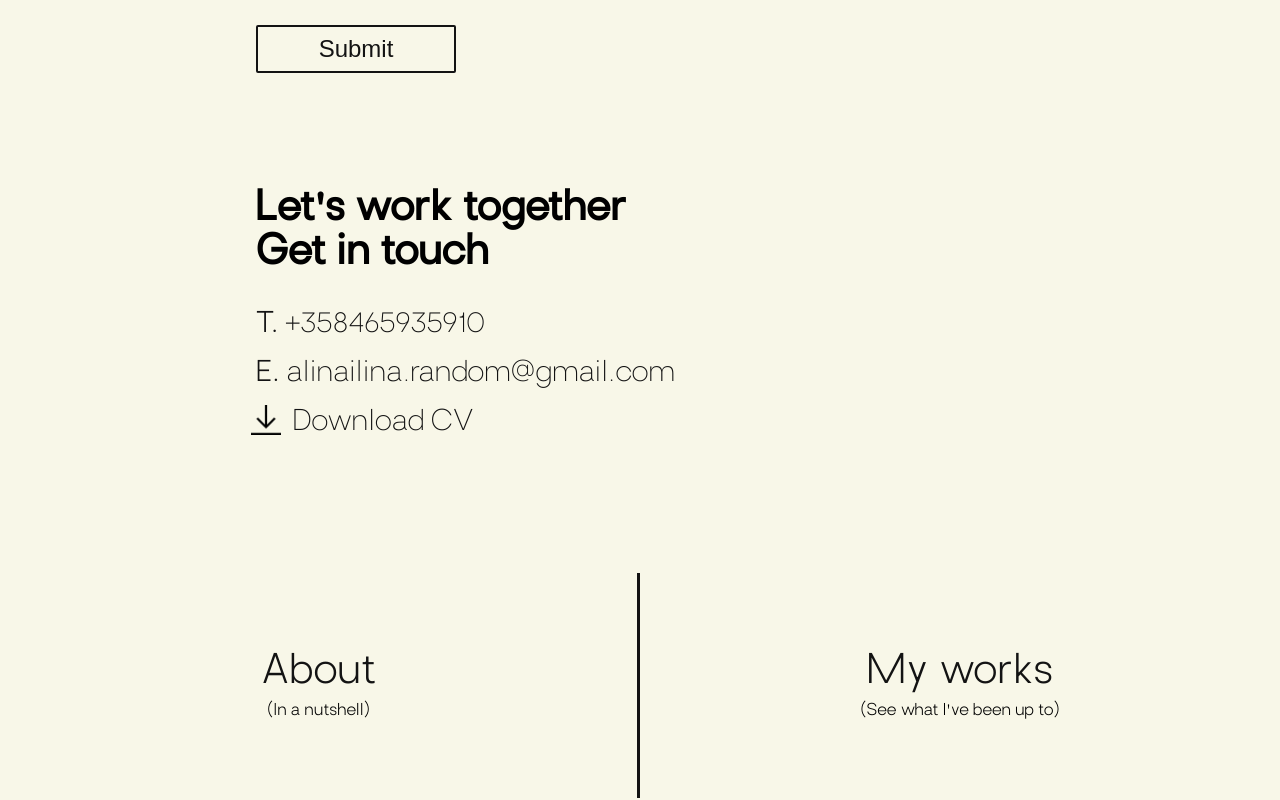
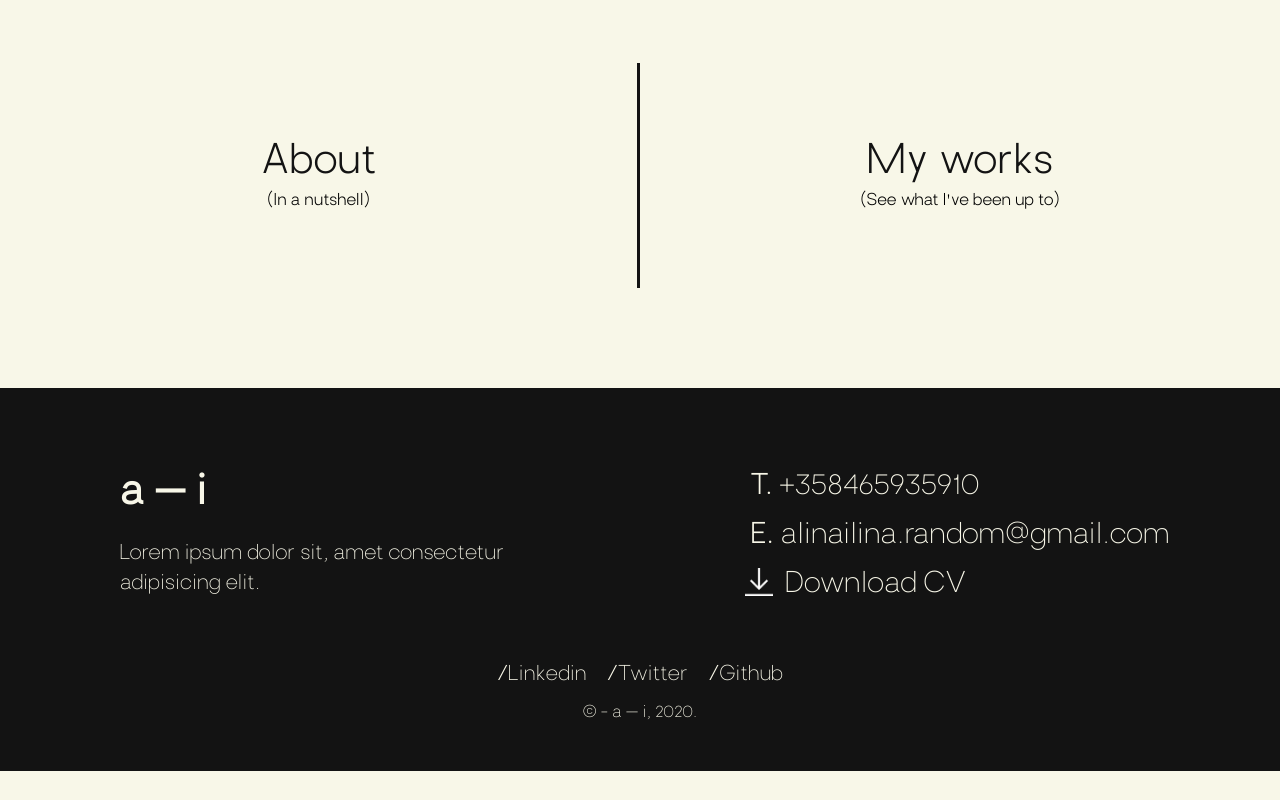
Before and after one commit to alinailina/Cover-Letter, a React (Create React App) app: page /faq in a window 1280 px wide. Shown: the part 1380-2180 px from the top of the page. After the commit the page ends 2151 px from the top, so only its background shows below. Built offline with nearby package versions, Linux system fonts and the light colour scheme.

Commit message:
Updated footer

```diff
--- a/src/components/Footer.jsx
+++ b/src/components/Footer.jsx
@@ -4,31 +4,62 @@ import "./index.scss";
 const Footer = () => {
   return (
     <footer>
+      <div className="title">
         <div>
+          {" "}
+          <h3>a &mdash; i</h3>{" "}
+          <p>Lorem ipsum dolor sit, amet consectetur adipisicing elit.</p>
+        </div>
+      </div>
+
+      <div className="contacts">
+        <div>
+          {" "}
+          <a href="tel:+358465935910">
+            <span>T.</span> +358465935910
+          </a>
+          <a href="mailto:alinailina.random@gmail.com">
+            <span>E.</span> alinailina.random@gmail.com
+          </a>{" "}
+          <a href="/">
+            <span>
+              <img
+                src={require("../assets/download.png")}
+                alt="download-icon"
+              />
+            </span>{" "}
+            Download CV
+          </a>
+        </div>
+      </div>
+
+      <div className="links">
+        <div>
+          {" "}
           <a
             href="https://www.linkedin.com/in/alinailina/"
             target="_blank"
             rel="noopener noreferrer"
           >
-          /Linkedin
+            <span>/</span>Linkedin
           </a>
           <a
             href="https://twitter.com/icode_ergosum"
             target="_blank"
             rel="noopener noreferrer"
           >
-          /Twitter
+            <span>/</span>Twitter
           </a>
           <a
             href="https://github.com/alinailina"
             target="_blank"
             rel="noopener noreferrer"
           >
-          /Github
+            <span>/</span>Github
           </a>
         </div>
-
         <p>© - a &mdash; i, 2020.</p>
+      </div>
     </footer>
   );
 };
--- /dev/null
+++ b/src/components/New.jsx
@@ -0,0 +1,27 @@
+import React from "react";
+import "./index.scss";
+
+const New = () => {
+  return (
+    <div className="new">
+      {" "}
+      <h3>Let's work together</h3>
+      <div>
+        <a href="tel:+358465935910">
+          <span>T.</span> +358465935910
+        </a>
+        <a href="mailto:alinailina.random@gmail.com">
+          <span>E.</span> alinailina.random@gmail.com
+        </a>{" "}
+        <a href="/">
+          <span>
+            <img src={require("../assets/download.png")} alt="download-icon" />
+          </span>{" "}
+          Download CV
+        </a>
+      </div>
+    </div>
+  );
+};
+
+export default New;
--- a/src/components/index.scss
+++ b/src/components/index.scss
@@ -316,10 +316,11 @@ aside {
 // Bottom nav
 .bottom-nav {
   //@include child-container;
-  margin: 50px auto;
+  margin: 50px auto 100px;
   display: flex;
 
   > div {
+    // border: 1px solid red;
     width: 50%;
     height: 225px;
     display: flex;
@@ -374,45 +375,204 @@ aside {
 // Footer
 footer {
   //border: 1px solid red;
+  width: 100%;
+  background-color: $black;
+  display: flex;
+  flex-wrap: wrap;
+  justify-content: space-between;
+  padding: 75px 0 25px;
+
+  .title {
+    // border: 1px solid red;
+    width: 50%;
+    display: flex;
+    align-items: center;
+    justify-content: center;
+
+    > div {
       display: flex;
       flex-direction: column;
+    }
+
+    h3 {
+      //border: 1px solid red;
+      font-size: 2.5rem;
+      color: $nude;
+      margin-bottom: 25px;
+      font-family: $regular;
+      //color: $red;
+    }
+
+    p {
+      // border: 1px solid red;
+      font-size: 1.25rem;
+      line-height: 1.5;
+      color: $nude;
+      max-width: 20em;
+    }
+  }
+
+  .contacts {
+    //border: 1px solid red;
+    width: 50%;
+    display: flex;
+
+    align-items: center;
     justify-content: center;
-  align-items: center;
-  //margin-bottom: 25px;
 
     > div {
+      display: flex;
+      flex-direction: column;
+
+      a {
         //border: 1px solid red;
-    display: flex;
-    justify-content: center;
-    align-items: center;
+        font-size: 1.75rem;
+        color: $nude;
+        line-height: 1.75;
+        text-decoration: none;
+
+        span {
+          font-family: $regular;
         }
 
+        &:hover {
+          text-decoration: underline;
+        }
+
+        span:last-of-type {
+          img {
+            width: 28px;
+            position: relative;
+            top: 4px;
+            left: -5px;
+            filter: invert(100%);
+          }
+        }
+      }
+    }
+  }
+
+  .links {
+    //border: 1px solid red;
+    width: 100%;
+    display: flex;
+    flex-direction: column;
+    align-items: center;
+    justify-content: center;
+    padding: 50px 0 25px;
+
+    > div {
+      margin-bottom: 15px;
       a {
         font-size: 1.25rem;
+        line-height: 1.5;
+        color: $nude;
         cursor: pointer;
         text-decoration: none;
+        padding: 0 10px;
+
+        span {
+          font-family: $regular;
+        }
+
         &:hover {
-      color: $red;
           text-decoration: underline;
         }
       }
+    }
 
-  a,
+    // Copyright
     p {
+      color: $nude;
+    }
+  }
+
+  // Mobile
+
+  @include tablet {
+    justify-content: space-around;
+    .title {
+      width: 35%;
+    }
+
+    .contacts {
+      //border: 1px solid red;
+      width: 45%;
+      display: flex;
+
+      align-items: flex-end;
+      justify-content: center;
+
+      > div {
+        display: flex;
+        flex-direction: column;
+
+        a {
+          //border: 1px solid red;
+          font-size: 1.25rem;
+          color: $nude;
+          line-height: 1.5;
+          text-decoration: none;
+
+          span {
             font-family: $regular;
-    color: $black;
-    padding: 25px 10px;
+          }
 
-    @include phone {
-      padding: 15px 10px;
+          &:hover {
+            text-decoration: underline;
+          }
+
+          span:last-of-type {
+            img {
+              width: 28px;
+              position: relative;
+              top: 4px;
+              left: -5px;
+              filter: invert(100%);
+            }
+          }
+        }
+      }
     }
   }
 
   @include phone {
-    padding: 10px;
+    .title {
+      width: 100%;
+      margin-bottom: 25px;
 
+      h3 {
+        font-size: 6vw;
+        margin-bottom: 25px;
+        text-align: center;
+      }
+
+      p {
+        font-size: 1.25rem;
+        line-height: 1.5;
+        color: $nude;
+        max-width: 20em;
+        text-align: center;
+      }
+    }
+
+    .contacts {
+      width: 100%;
+
+      > div {
         a {
-      font-size: 1rem;
+          font-size: 1.25rem;
+          line-height: 1.5;
+          text-align: center;
+
+          span:last-of-type {
+            img {
+              width: 20px;
+              top: 3px;
             }
           }
         }
+      }
+    }
+  }
+}
--- a/src/layout/About.jsx
+++ b/src/layout/About.jsx
@@ -7,6 +7,7 @@ import css from "./css/About.module.scss";
 
 // Children
 import CTA from "../components/CTA";
+import New from "../components/New";
 
 const About = () => {
   return (
@@ -42,7 +43,7 @@ const About = () => {
           Developer and a Human.
         </p>
       </section>
-      <CTA />
+
       <section className="bottom-nav">
         <div>
           <Link to="portfolio">My works</Link>
--- a/src/layout/FAQ/Item.jsx
+++ b/src/layout/FAQ/Item.jsx
@@ -17,7 +17,7 @@ const Item = ({ question, children }) => {
   return (
     <div className="item">
       <div className="question" onClick={toogleActive}>
-        <p> + {question}</p>
+        <p>{question}</p>
       </div>
       <div className="answer" ref={answerRef}>
         {children}
--- a/src/layout/FAQ/index.jsx
+++ b/src/layout/FAQ/index.jsx
@@ -27,7 +27,7 @@ const FAQ = () => {
         </header>
         <Form />
       </section>
-      <CTA />
+
       <section className="bottom-nav">
         <div>
           <Link to="about">About</Link>
--- a/src/layout/Home.jsx
+++ b/src/layout/Home.jsx
@@ -78,8 +78,6 @@ const Home = () => {
           </ul>
         </section>
 
-        <CTA />
-
         <section className="bottom-nav">
           <div>
             <Link to="/portfolio">My works</Link>
--- a/src/layout/Portfolio.jsx
+++ b/src/layout/Portfolio.jsx
@@ -3,9 +3,6 @@ import { Link } from "react-router-dom";
 
 // Styles
 import css from "./css/Portfolio.module.scss";
-
-// Children
-import CTA from "../components/CTA";
 
 const Portfolio = () => {
   return (
@@ -34,7 +31,7 @@ const Portfolio = () => {
           how I can be of service today.
         </p>
       </section>
-      <CTA />
+
       <section className="bottom-nav">
         <div>
           <Link to="/about">About</Link>
--- a/src/layout/css/FAQ.scss
+++ b/src/layout/css/FAQ.scss
@@ -55,8 +55,8 @@
       .answer {
         overflow: hidden;
         transition: max-height 0.5s ease;
-        padding: 5px 0;
-        margin: 10px 0 25px;
+        padding: 5px 0 0;
+        margin: 5px 0 10px;
 
         p {
           font-size: 1.25rem;
--- a/src/layout/css/Portfolio.module.scss
+++ b/src/layout/css/Portfolio.module.scss
@@ -45,6 +45,7 @@
         width: 50%;
         display: flex;
         flex-direction: column;
+
         font-size: 1.25rem;
         margin-right: 25px;
         input {
@@ -62,6 +63,7 @@
 
       input[type="submit"] {
         width: 200px;
+        font-family: $medium;
         font-size: 1.5rem;
         padding: 8px 0;
         border: 2px solid $black;
```
Lines whose indentation alone changed are shown as unchanged.
